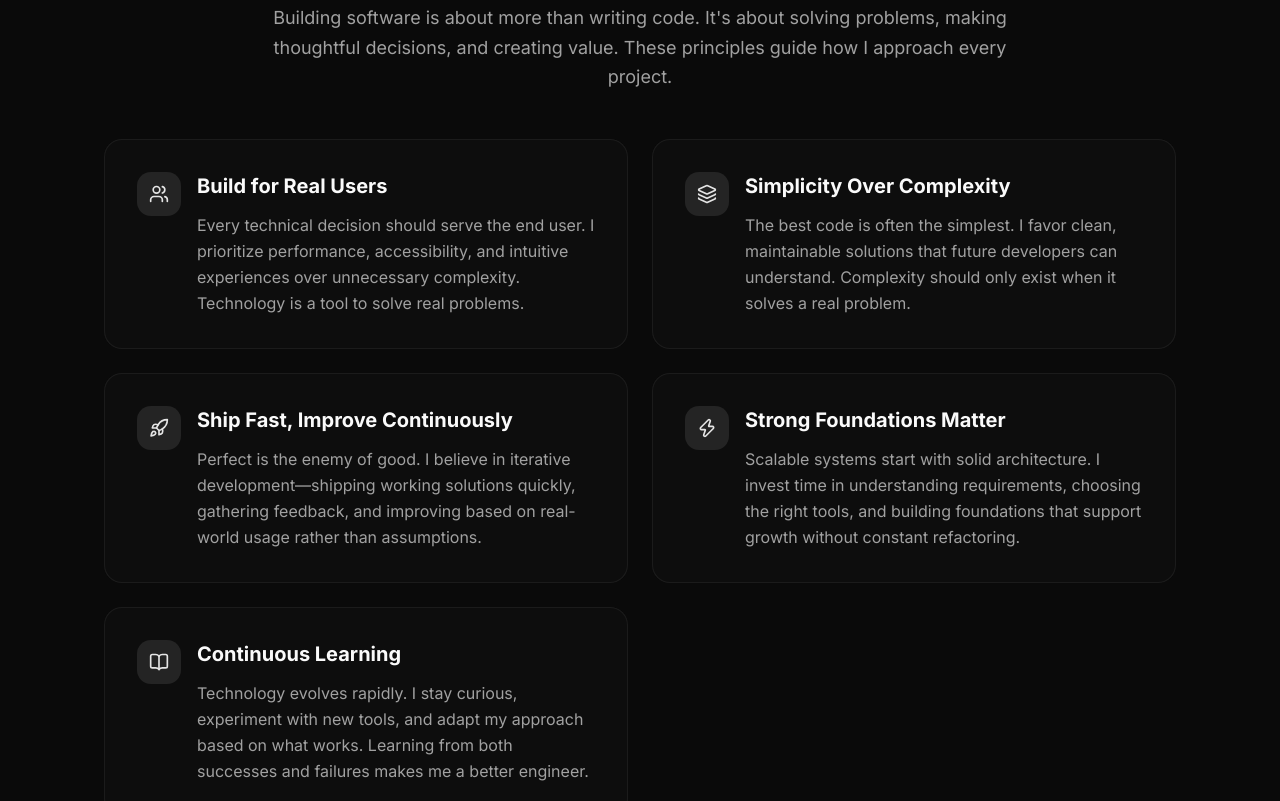
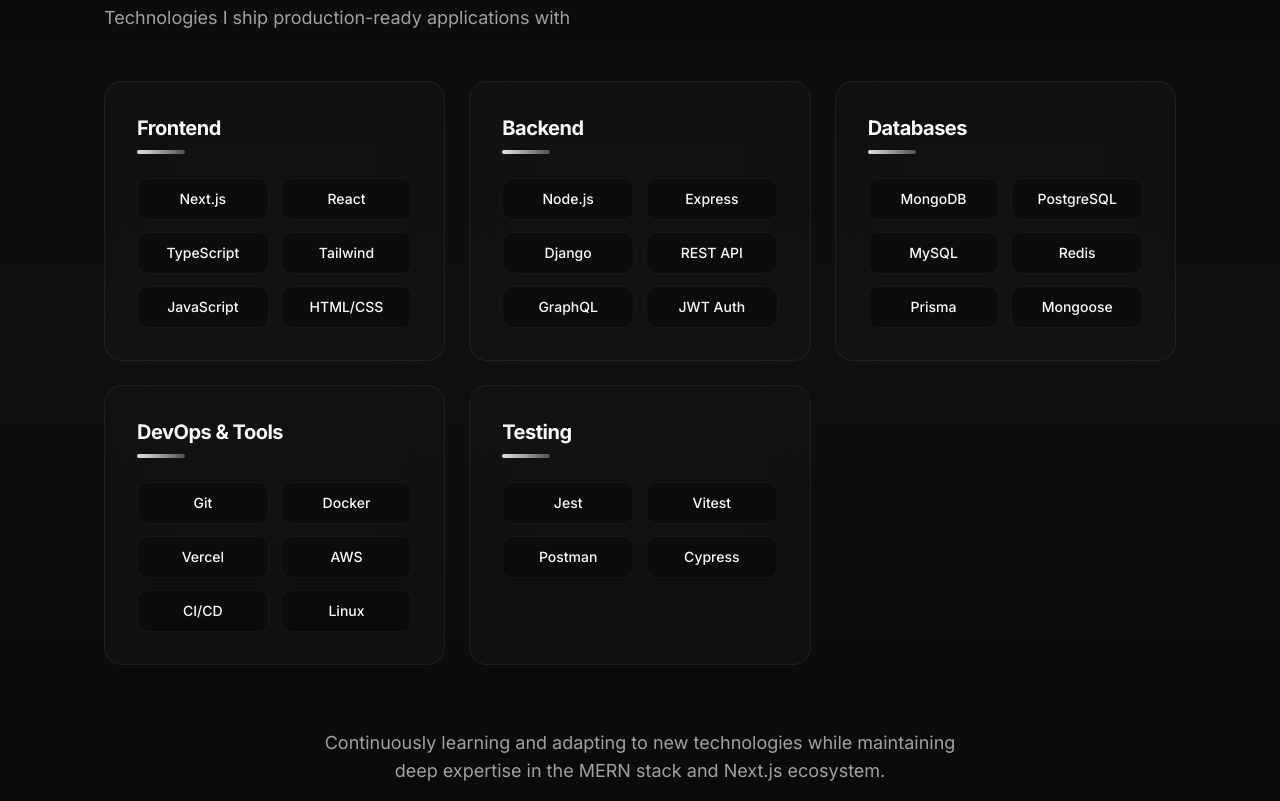
Before and after one commit to aashis06/Portfolio, a Next.js app: page / in a window 1280 px wide. Shown: the part 2620-3421 px from the top of the page. Built offline with nearby package versions, Linux system fonts and the light colour scheme.

Commit message:
fixed hydration error and the navbar animation issue

```diff
--- a/app/page.tsx
+++ b/app/page.tsx
@@ -6,7 +6,6 @@
 
 // Lazy load non-critical sections
 const About = dynamic(() => import("@/components/sections/about").then(mod => ({ default: mod.About })));
-const TechPhilosophy = dynamic(() => import("@/components/sections/tech-philosophy").then(mod => ({ default: mod.TechPhilosophy })));
 const TeamValue = dynamic(() => import("@/components/sections/team-value").then(mod => ({ default: mod.TeamValue })));
 const EliteSkills = dynamic(() => import("@/components/sections/elite-skills").then(mod => ({ default: mod.EliteSkills })));
 const Projects = dynamic(() => import("@/components/sections/projects").then(mod => ({ default: mod.Projects })));
@@ -29,9 +28,6 @@
         <TeamValue />
       </Reveal>
       <Reveal delay={0.1}>
-        <TechPhilosophy />
-      </Reveal>
-      <Reveal delay={0.1}>
         <EliteSkills />
       </Reveal>
       <Reveal delay={0.2}>
--- a/components/layout/navbar.tsx
+++ b/components/layout/navbar.tsx
@@ -27,57 +27,86 @@
   const [isOpen, setIsOpen] = useState(false);
   const { theme, setTheme } = useTheme();
   const [mounted, setMounted] = useState(false);
+  const [isScrolling, setIsScrolling] = useState(false);
 
   useEffect(() => {
     setMounted(true);
   }, []);
 
   useEffect(() => {
+    let scrollTimeout: NodeJS.Timeout;
+
     const handleScroll = () => {
       setIsScrolled(window.scrollY > 50);
 
-      // Detect active section with better logic for grouped sections
-      const scrollPosition = window.scrollY + 150;
+      // Skip detection during programmatic scrolling
+      if (isScrolling) return;
 
-      // Define section groups for navigation
-      const sectionGroups = {
-        home: ["home"],
-        about: ["about"],
-        skills: ["skills"],
-        projects: ["projects"],
-        experience: ["experience"],
-        contact: ["contact"],
-      };
+      // Clear any existing timeout
+      clearTimeout(scrollTimeout);
 
-      for (const [navId, sectionIds] of Object.entries(sectionGroups)) {
-        for (const sectionId of sectionIds) {
-          const element = document.getElementById(sectionId);
+      // Debounce the section detection
+      scrollTimeout = setTimeout(() => {
+        const scrollPosition = window.scrollY + 150;
+
+        const sections = [
+          { id: "home", navId: "home" },
+          { id: "about", navId: "about" },
+          { id: "skills", navId: "skills" },
+          { id: "projects", navId: "projects" },
+          { id: "experience", navId: "experience" },
+          { id: "contact", navId: "contact" },
+        ];
+
+        let currentSection = "home";
+
+        // Check each section to find which one we're currently in
+        for (const section of sections) {
+          const element = document.getElementById(section.id);
           if (element) {
-            const offsetTop = element.offsetTop;
-            const offsetHeight = element.offsetHeight;
+            const rect = element.getBoundingClientRect();
+            const offsetTop = window.scrollY + rect.top;
+            const offsetBottom = offsetTop + element.offsetHeight;
 
-            if (
-              scrollPosition >= offsetTop &&
-              scrollPosition < offsetTop + offsetHeight
-            ) {
-              setActiveSection(navId);
-              return;
+            // Check if scroll position is within this section
+            if (scrollPosition >= offsetTop && scrollPosition < offsetBottom) {
+              currentSection = section.navId;
+              break;
             }
           }
         }
-      }
+
+        setActiveSection(currentSection);
+      }, 50);
     };
 
     window.addEventListener("scroll", handleScroll);
-    return () => window.removeEventListener("scroll", handleScroll);
-  }, []);
+    handleScroll(); // Call once on mount
+    return () => {
+      window.removeEventListener("scroll", handleScroll);
+      clearTimeout(scrollTimeout);
+    };
+  }, [isScrolling]);
 
   const handleClick = (e: React.MouseEvent<HTMLAnchorElement>, href: string) => {
     e.preventDefault();
+    const targetId = href.substring(1);
     const element = document.querySelector(href);
+
     if (element) {
+      // Set the active section immediately
+      setActiveSection(targetId);
+
+      // Disable scroll detection during animation
+      setIsScrolling(true);
+
       element.scrollIntoView({ behavior: "smooth" });
       setIsOpen(false);
+
+      // Re-enable scroll detection after animation completes
+      setTimeout(() => {
+        setIsScrolling(false);
+      }, 1000);
     }
   };
 
--- a/components/sections/contact.tsx
+++ b/components/sections/contact.tsx
@@ -178,6 +178,7 @@
                       onChange={handleChange}
                       required
                       placeholder=" "
+                      suppressHydrationWarning
                       className="peer w-full px-4 py-3 rounded-xl border border-border/60 bg-background/50 focus:border-primary focus:ring-2 focus:ring-primary/20 outline-none transition-all duration-300"
                     />
                     <label
@@ -198,6 +199,7 @@
                       onChange={handleChange}
                       required
                       placeholder=" "
+                      suppressHydrationWarning
                       className="peer w-full px-4 py-3 rounded-xl border border-border/60 bg-background/50 focus:border-primary focus:ring-2 focus:ring-primary/20 outline-none transition-all duration-300"
                     />
                     <label
@@ -218,6 +220,7 @@
                       required
                       rows={5}
                       placeholder=" "
+                      suppressHydrationWarning
                       className="peer w-full px-4 py-3 rounded-xl border border-border/60 bg-background/50 focus:border-primary focus:ring-2 focus:ring-primary/20 outline-none resize-none transition-all duration-300"
                     />
                     <label
--- a/components/sections/tech-philosophy.tsx
+++ /dev/null
@@ -1,95 +0,0 @@
-"use client";
-
-import { motion } from "framer-motion";
-import { SectionContainer } from "@/components/layout/section-container";
-import { SectionHeader } from "@/components/layout/section-header";
-import { Users, Zap, Layers, Rocket, BookOpen } from "lucide-react";
-
-const philosophyPrinciples = [
-  {
-    title: "Build for Real Users",
-    description:
-      "Every technical decision should serve the end user. I prioritize performance, accessibility, and intuitive experiences over unnecessary complexity. Technology is a tool to solve real problems.",
-    icon: Users,
-  },
-  {
-    title: "Simplicity Over Complexity",
-    description:
-      "The best code is often the simplest. I favor clean, maintainable solutions that future developers can understand. Complexity should only exist when it solves a real problem.",
-    icon: Layers,
-  },
-  {
-    title: "Ship Fast, Improve Continuously",
-    description:
-      "Perfect is the enemy of good. I believe in iterative development—shipping working solutions quickly, gathering feedback, and improving based on real-world usage rather than assumptions.",
-    icon: Rocket,
-  },
-  {
-    title: "Strong Foundations Matter",
-    description:
-      "Scalable systems start with solid architecture. I invest time in understanding requirements, choosing the right tools, and building foundations that support growth without constant refactoring.",
-    icon: Zap,
-  },
-  {
-    title: "Continuous Learning",
-    description:
-      "Technology evolves rapidly. I stay curious, experiment with new tools, and adapt my approach based on what works. Learning from both successes and failures makes me a better engineer.",
-    icon: BookOpen,
-  },
-];
-
-const container = {
-  hidden: { opacity: 0 },
-  show: {
-    opacity: 1,
-    transition: {
-      staggerChildren: 0.15,
-    },
-  },
-};
-
-const item = {
-  hidden: { opacity: 0, y: 30 },
-  show: { opacity: 1, y: 0 },
-};
-
-export function TechPhilosophy() {
-  return (
-    <SectionContainer>
-      <SectionHeader
-        label="Philosophy"
-        title="My Engineering Philosophy"
-        subtitle="Building software is about more than writing code. It's about solving problems, making thoughtful decisions, and creating value. These principles guide how I approach every project."
-      />
-
-          {/* Philosophy Principles */}
-          <motion.div
-            variants={container}
-            initial="hidden"
-            whileInView="show"
-            viewport={{ once: true, margin: "-100px" }}
-            className="grid md:grid-cols-2 gap-6"
-          >
-            {philosophyPrinciples.map((principle, index) => (
-              <motion.div
-                key={index}
-                variants={item}
-                className="group p-8 rounded-2xl border border-border/60 bg-card/30 backdrop-blur-sm hover:border-primary/30 hover:bg-card/50 transition-all duration-300"
-              >
-                <div className="flex items-start gap-4">
-                  <div className="p-3 rounded-xl bg-primary/10 shrink-0">
-                    <principle.icon className="w-5 h-5 text-primary" />
-                  </div>
-                  <div>
-                    <h3 className="text-xl font-bold mb-3">{principle.title}</h3>
-                    <p className="text-muted-foreground leading-relaxed">
-                      {principle.description}
-                    </p>
-                  </div>
-                </div>
-              </motion.div>
-            ))}
-          </motion.div>
-    </SectionContainer>
-  );
-}
```
